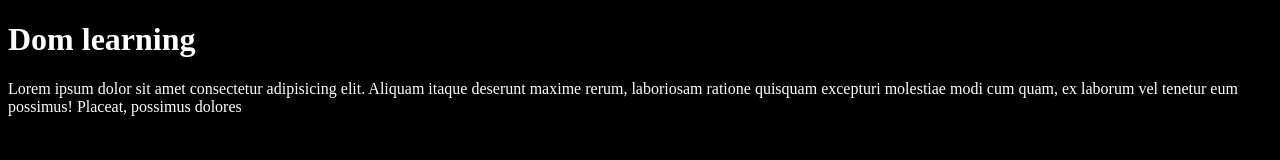
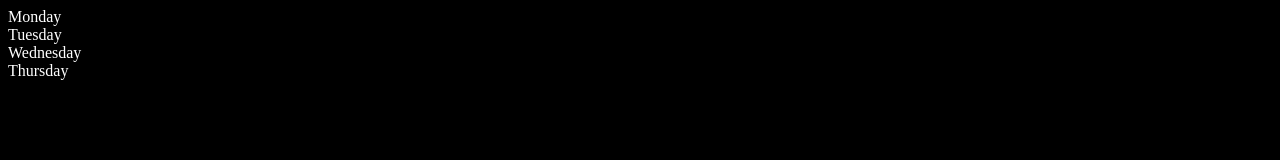
Before and after one commit to VaibhavSharma13/Java-Script-Learnings, a plain HTML site: page 04_DOM/one.html in a window 1280 px wide. Drawn offline with Linux system fonts and the light colour scheme.

Commit message:
one.html file modified

```diff
--- a/04_DOM/one.html
+++ b/04_DOM/one.html
@@ -12,9 +12,21 @@
     </style>
 </head>
 <body class="bg-black">
-    <div>
-        <h1 id="title" class="heading">Dom learning</h1>
-        <p>Lorem ipsum dolor sit amet consectetur adipisicing elit. Aliquam itaque deserunt maxime rerum, laboriosam ratione quisquam excepturi molestiae modi cum quam, ex laborum vel tenetur eum possimus! Placeat, possimus dolores</p>
+    <div class="parent">
+       <div class="day">Monday</div>
+       <div class="day">Tuesday</div>
+       <div class="day">Wednesday</div>
+       <div class="day">Thursday</div>
     </div>
 </body>
+<script>
+const parent = document.querySelector('.parent')
+console.log(parent);
+console.log(parent.children);
+
+for (let i = 0; i < parent.children.length; i++) {
+    console.log(parent.children[i].innerHTML);
+
+}
+</script>
 </html>
```
